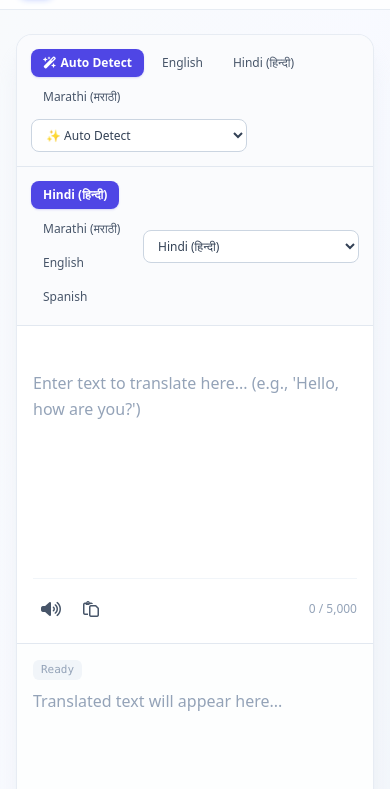
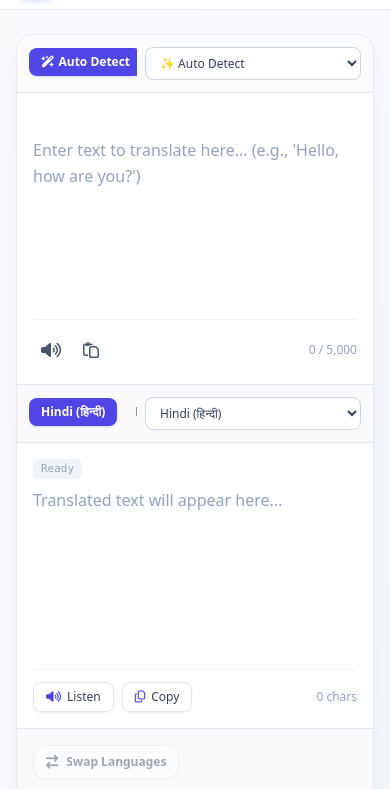
Before and after one commit to TejasGhadge802/LinguaBridge, a website: page public/index.html in a window 390 px wide. Shown: the part 55-844 px from the top of the page. Drawn offline with nearby package versions, Linux system fonts and the light colour scheme.

Commit message:
Update Mobile UI flow: Source Lang -> Source Text -> Target/Detected Lang -> Target Text

```diff
--- a/public/index.html
+++ b/public/index.html
@@ -66,20 +66,22 @@
     <!-- Translation Card -->
     <div class="bg-white rounded-2xl shadow-xl shadow-slate-200/60 border border-slate-200/80 overflow-hidden flex flex-col">
 
-      <!-- Language Selection Toolbar -->
-      <div class="grid grid-cols-1 md:grid-cols-2 divide-y md:divide-y-0 md:divide-x divide-slate-200 bg-slate-50/70 border-b border-slate-200 text-sm">
+      <!-- Text Input & Output Columns -->
+      <div class="grid grid-cols-1 md:grid-cols-2 divide-y md:divide-y-0 md:divide-x divide-slate-200">
 
-        <!-- Source Language Controls -->
-        <div class="p-3.5 flex items-center justify-between gap-2 flex-wrap">
-          <div class="flex items-center gap-1.5 flex-wrap flex-1" id="sourceQuickTabs">
-            <button data-lang="auto" class="lang-tab active px-3 py-1.5 rounded-lg text-xs font-semibold bg-indigo-600 text-white shadow-sm transition-all">
+        <!-- Column 1: Source Language + Source Text Area -->
+        <div class="flex flex-col">
+          <!-- 1. Source Language Controls -->
+          <div class="p-3 sm:p-3.5 flex items-center justify-between gap-2 flex-wrap bg-slate-50/70 border-b border-slate-200 text-sm">
+            <div class="flex items-center gap-1.5 flex-nowrap sm:flex-wrap overflow-x-auto max-w-full pb-1 sm:pb-0 flex-1 custom-scrollbar" id="sourceQuickTabs">
+              <button data-lang="auto" class="lang-tab active px-3 py-1.5 rounded-lg text-xs font-semibold bg-indigo-600 text-white shadow-sm transition-all whitespace-nowrap">
                 <i class="fa-solid fa-wand-magic-sparkles mr-1"></i>Auto Detect
               </button>
-            <button data-lang="en" class="lang-tab px-3 py-1.5 rounded-lg text-xs font-medium text-slate-600 hover:bg-slate-200/70 transition-all">English</button>
-            <button data-lang="hi" class="lang-tab px-3 py-1.5 rounded-lg text-xs font-medium text-slate-600 hover:bg-slate-200/70 transition-all">Hindi (हिन्दी)</button>
-            <button data-lang="mr" class="lang-tab px-3 py-1.5 rounded-lg text-xs font-medium text-slate-600 hover:bg-slate-200/70 transition-all">Marathi (मराठी)</button>
+              <button data-lang="en" class="lang-tab px-3 py-1.5 rounded-lg text-xs font-medium text-slate-600 hover:bg-slate-200/70 transition-all whitespace-nowrap">English</button>
+              <button data-lang="hi" class="lang-tab px-3 py-1.5 rounded-lg text-xs font-medium text-slate-600 hover:bg-slate-200/70 transition-all whitespace-nowrap">Hindi (हिन्दी)</button>
+              <button data-lang="mr" class="lang-tab px-3 py-1.5 rounded-lg text-xs font-medium text-slate-600 hover:bg-slate-200/70 transition-all whitespace-nowrap">Marathi (मराठी)</button>
             </div>
-          <div class="relative min-w-[140px]">
+            <div class="relative min-w-[130px] sm:min-w-[140px] shrink-0">
               <select id="sourceLangSelect" class="w-full text-xs font-medium bg-white border border-slate-300 rounded-lg py-1.5 px-2.5 text-slate-700 focus:outline-none focus:ring-2 focus:ring-indigo-500 focus:border-indigo-500 transition-all cursor-pointer">
                 <option value="auto">Auto Detect</option>
                 <!-- Populated by JS -->
@@ -87,38 +89,18 @@
             </div>
           </div>
 
-        <!-- Target Language Controls -->
-        <div class="p-3.5 flex items-center justify-between gap-2 flex-wrap">
-          <div class="flex items-center gap-1.5 flex-wrap flex-1" id="targetQuickTabs">
-            <button data-lang="hi" class="lang-tab active px-3 py-1.5 rounded-lg text-xs font-semibold bg-indigo-600 text-white shadow-sm transition-all">Hindi (हिन्दी)</button>
-            <button data-lang="mr" class="lang-tab px-3 py-1.5 rounded-lg text-xs font-medium text-slate-600 hover:bg-slate-200/70 transition-all">Marathi (मराठी)</button>
-            <button data-lang="en" class="lang-tab px-3 py-1.5 rounded-lg text-xs font-medium text-slate-600 hover:bg-slate-200/70 transition-all">English</button>
-            <button data-lang="es" class="lang-tab px-3 py-1.5 rounded-lg text-xs font-medium text-slate-600 hover:bg-slate-200/70 transition-all">Spanish</button>
-          </div>
-          <div class="relative min-w-[140px]">
-            <select id="targetLangSelect" class="w-full text-xs font-medium bg-white border border-slate-300 rounded-lg py-1.5 px-2.5 text-slate-700 focus:outline-none focus:ring-2 focus:ring-indigo-500 focus:border-indigo-500 transition-all cursor-pointer">
-              <!-- Populated by JS -->
-            </select>
-          </div>
-        </div>
-
-      </div>
-
-      <!-- Text Input & Output Panels -->
-      <div class="grid grid-cols-1 md:grid-cols-2 divide-y md:divide-y-0 md:divide-x divide-slate-200 min-h-[300px] sm:min-h-[340px]">
-
-        <!-- Source Text Box Area -->
-        <div class="p-4 sm:p-5 flex flex-col justify-between relative group">
+          <!-- 2. Source Text Box Area -->
+          <div class="p-4 sm:p-5 flex-1 flex flex-col justify-between relative group min-h-[220px] sm:min-h-[300px]">
             <div class="flex-1 flex flex-col">
               <div class="flex items-center justify-between text-xs text-slate-400 mb-2">
-              <span id="detectedLangBadge" class="hidden text-indigo-600 font-medium bg-indigo-50 px-2 py-0.5 rounded-md">
+                <span id="detectedLangBadge" class="hidden text-indigo-600 font-medium bg-indigo-50 px-2 py-0.5 rounded-md border border-indigo-100">
                   <i class="fa-solid fa-circle-check mr-1"></i>Detected: <span id="detectedLangName">English</span>
                 </span>
                 <button id="clearSourceBtn" title="Clear text" class="ml-auto text-slate-400 hover:text-slate-600 hover:bg-slate-100 px-2 py-0.5 rounded transition-all opacity-0 group-hover:opacity-100">
                   <i class="fa-solid fa-xmark mr-1"></i>Clear
                 </button>
               </div>
-            <textarea id="sourceText" rows="8" placeholder="Enter text to translate here... (e.g., 'Hello, how are you?')" class="w-full flex-1 resize-none border-0 focus:ring-0 p-0 text-slate-800 placeholder-slate-400 text-base sm:text-lg focus:outline-none leading-relaxed custom-scrollbar"></textarea>
+              <textarea id="sourceText" rows="7" placeholder="Enter text to translate here... (e.g., 'Hello, how are you?')" class="w-full flex-1 resize-none border-0 focus:ring-0 p-0 text-slate-800 placeholder-slate-400 text-base sm:text-lg focus:outline-none leading-relaxed custom-scrollbar"></textarea>
             </div>
 
             <!-- Source Footer Actions -->
@@ -136,9 +118,27 @@
               </div>
             </div>
           </div>
+        </div>
 
-        <!-- Target Text Box Area -->
-        <div class="p-4 sm:p-5 flex flex-col justify-between bg-slate-50/30 relative">
+        <!-- Column 2: Target / Detected Language + Target Text Area -->
+        <div class="flex flex-col bg-slate-50/30">
+          <!-- 3. Target Language Controls -->
+          <div class="p-3 sm:p-3.5 flex items-center justify-between gap-2 flex-wrap bg-slate-50/70 border-b border-slate-200 text-sm">
+            <div class="flex items-center gap-1.5 flex-nowrap sm:flex-wrap overflow-x-auto max-w-full pb-1 sm:pb-0 flex-1 custom-scrollbar" id="targetQuickTabs">
+              <button data-lang="hi" class="lang-tab active px-3 py-1.5 rounded-lg text-xs font-semibold bg-indigo-600 text-white shadow-sm transition-all whitespace-nowrap">Hindi (हिन्दी)</button>
+              <button data-lang="mr" class="lang-tab px-3 py-1.5 rounded-lg text-xs font-medium text-slate-600 hover:bg-slate-200/70 transition-all whitespace-nowrap">Marathi (मराठी)</button>
+              <button data-lang="en" class="lang-tab px-3 py-1.5 rounded-lg text-xs font-medium text-slate-600 hover:bg-slate-200/70 transition-all whitespace-nowrap">English</button>
+              <button data-lang="es" class="lang-tab px-3 py-1.5 rounded-lg text-xs font-medium text-slate-600 hover:bg-slate-200/70 transition-all whitespace-nowrap">Spanish</button>
+            </div>
+            <div class="relative min-w-[130px] sm:min-w-[140px] shrink-0">
+              <select id="targetLangSelect" class="w-full text-xs font-medium bg-white border border-slate-300 rounded-lg py-1.5 px-2.5 text-slate-700 focus:outline-none focus:ring-2 focus:ring-indigo-500 focus:border-indigo-500 transition-all cursor-pointer">
+                <!-- Populated by JS -->
+              </select>
+            </div>
+          </div>
+
+          <!-- 4. Target Text Box Area -->
+          <div class="p-4 sm:p-5 flex-1 flex flex-col justify-between relative min-h-[220px] sm:min-h-[300px]">
             <div class="flex-1 flex flex-col relative">
               <div class="flex items-center justify-between text-xs text-slate-400 mb-2">
                 <span id="providerBadge" class="text-slate-400 bg-slate-100 px-2 py-0.5 rounded-md font-mono text-[11px]">
@@ -152,7 +152,7 @@
                 <span class="text-sm font-semibold text-indigo-700 animate-pulse">Translating...</span>
               </div>
 
-            <textarea id="targetText" rows="8" readonly placeholder="Translated text will appear here..." class="w-full flex-1 resize-none border-0 focus:ring-0 p-0 text-slate-800 placeholder-slate-400 text-base sm:text-lg focus:outline-none leading-relaxed bg-transparent custom-scrollbar"></textarea>
+              <textarea id="targetText" rows="7" readonly placeholder="Translated text will appear here..." class="w-full flex-1 resize-none border-0 focus:ring-0 p-0 text-slate-800 placeholder-slate-400 text-base sm:text-lg focus:outline-none leading-relaxed bg-transparent custom-scrollbar"></textarea>
             </div>
 
             <!-- Target Footer Actions -->
@@ -173,6 +173,7 @@
 
               <div class="text-xs text-slate-400">
                 <span id="targetCharCount">0</span> chars
+              </div>
             </div>
           </div>
         </div>
```
Lines whose indentation alone changed are shown as unchanged.
